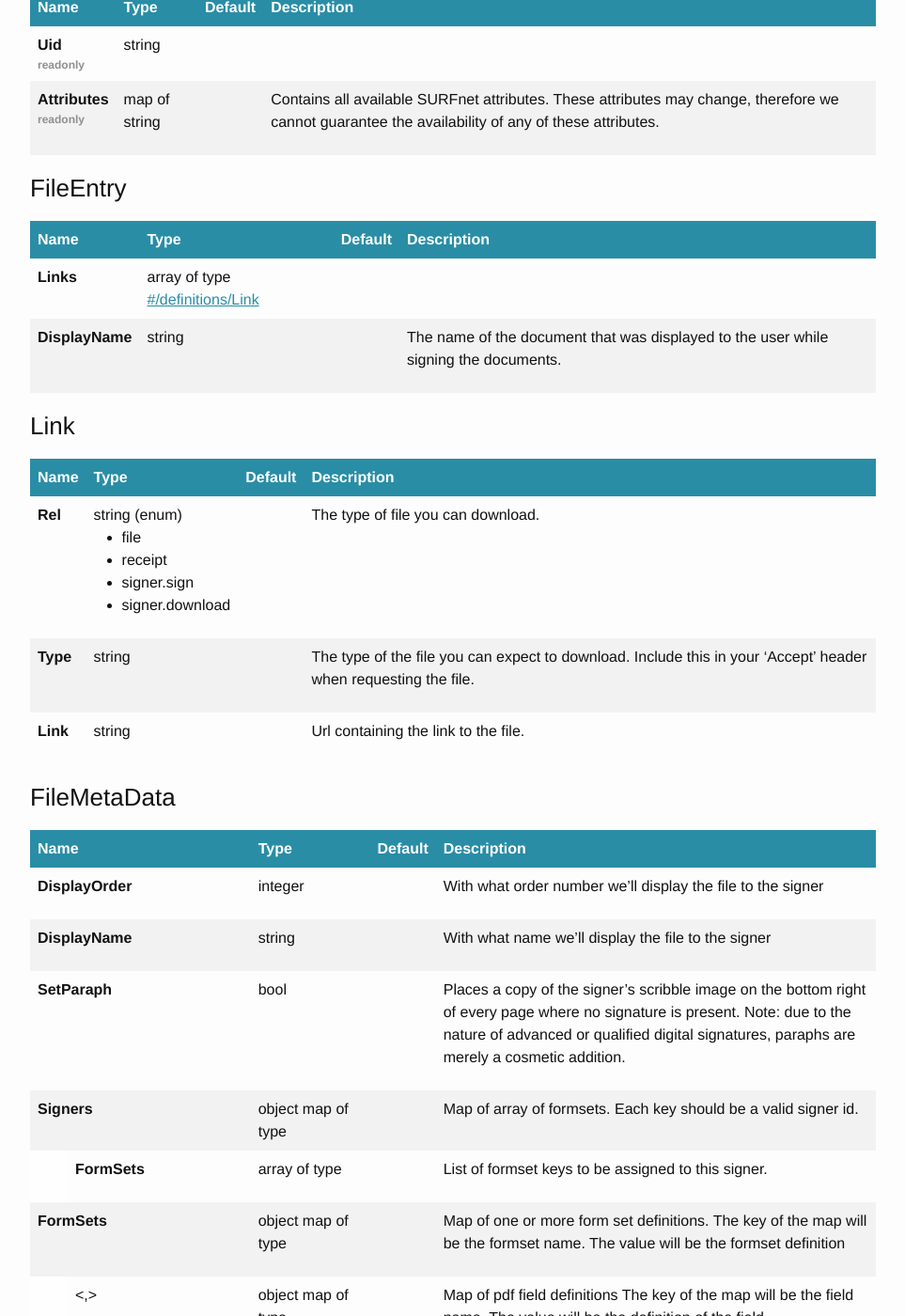
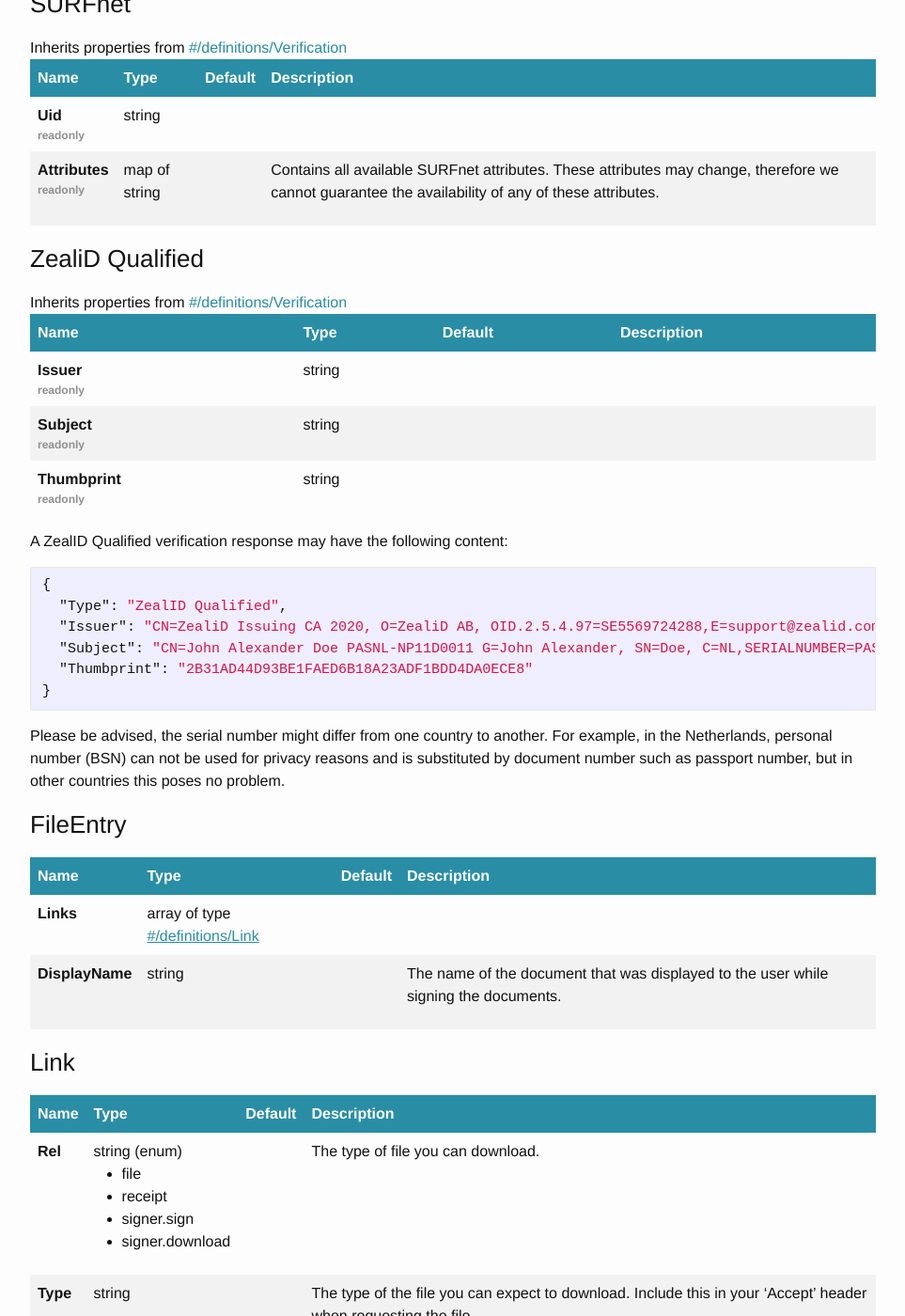
Before and after one commit to markohantula/evidos.github.io, a Jekyll site: the page built from endpoints.html, in a window 1280 px wide and 1400 px high, scrolled down 22499 px. Shown: the whole window at 94% size, without its empty margins (158-1121 px from the left). Built offline with Jekyll 4.4.1, drawn with Linux system fonts in a browser that asks for light colours; some of the changed text lies outside the part shown.

Commit message:
Document ZealiD as verification

````diff
--- a/_data/api-swagger.yaml
+++ b/_data/api-swagger.yaml
@@ -283,6 +283,7 @@
                 - PhoneNumber
                 - Scribble
                 - SigningCertificate<sup>*</sup>
+                - ZealiD Qualified<sup>*</sup>
 
                 <sup>*</sup> These verifications can not be used in any other position than the last.
               type: array
@@ -582,6 +583,7 @@
           - itsme sign
           - SigningCertificate
           - SURFnet
+          - ZealiD Qualified
         description: |
           Type of the verification object.
           The `Type` property **must** be the first property in the json!
@@ -593,6 +595,7 @@
           - PhoneNumber
           - Scribble
           - SigningCertificate<sup>*</sup>
+          - ZealiD Qualified<sup>*</sup>
 
           <sup>*</sup> These verifications can not be used in any other position than the last.
 
@@ -985,6 +988,35 @@
             Contains all available SURFnet attributes.
             These attributes may change, therefore we cannot guarantee the availability of any of these attributes.
 
+  ZealiD Qualified:
+    allOf:
+    - $ref: '#/definitions/Verification'
+    - type: object
+      properties:
+        Issuer:
+          type: string
+          readOnly: true
+        Subject:
+          type: string
+          readOnly: true
+        Thumbprint:
+          type: string
+          readOnly: true
+    example: |
+      A ZealID Qualified verification response may have the following content:
+      ```json
+      {
+        "Type": "ZealID Qualified",
+        "Issuer": "CN=ZealiD Issuing CA 2020, O=ZealiD AB, OID.2.5.4.97=SE5569724288,E=support@zealid.com, STREET=Box 3437, Stockholm, PostalCode=11156, C=SE"
+        "Subject": "CN=John Alexander Doe PASNL-NP11D0011 G=John Alexander, SN=Doe, C=NL,SERIALNUMBER=PASNL-NP1D0011",
+        "Thumbprint": "2B31AD44D93BE1FAED6B18A23ADF1BDD4DA0ECE8"
+      }
+      ```
+
+      Please be advised, the serial number might differ from one country to another.
+      For example, in the Netherlands, personal number (BSN) can not be used for privacy reasons
+      and is substituted by document number such as passport number, but in other countries this poses no problem.
+
   FileEntry:
     type: object
     properties:
````
